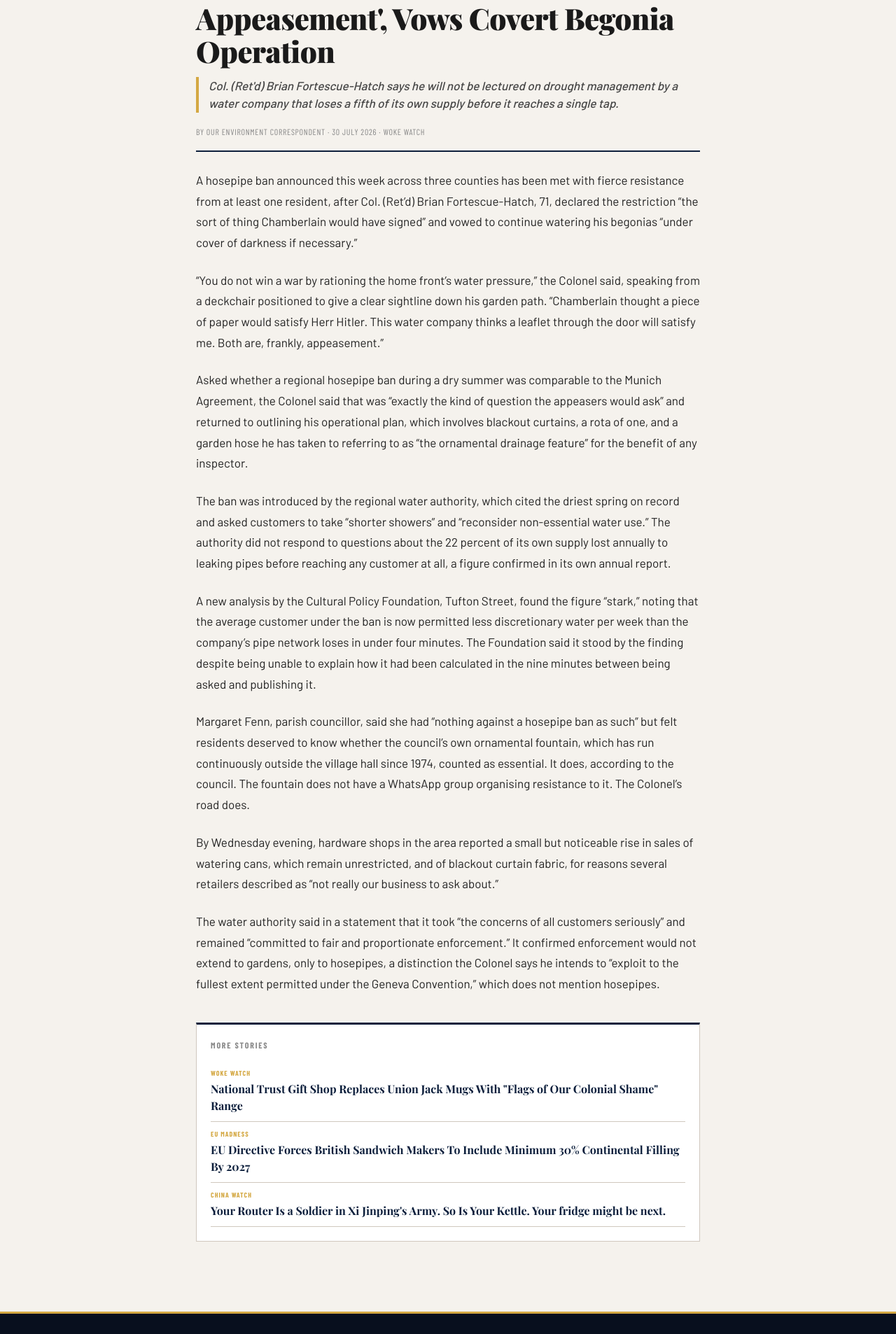
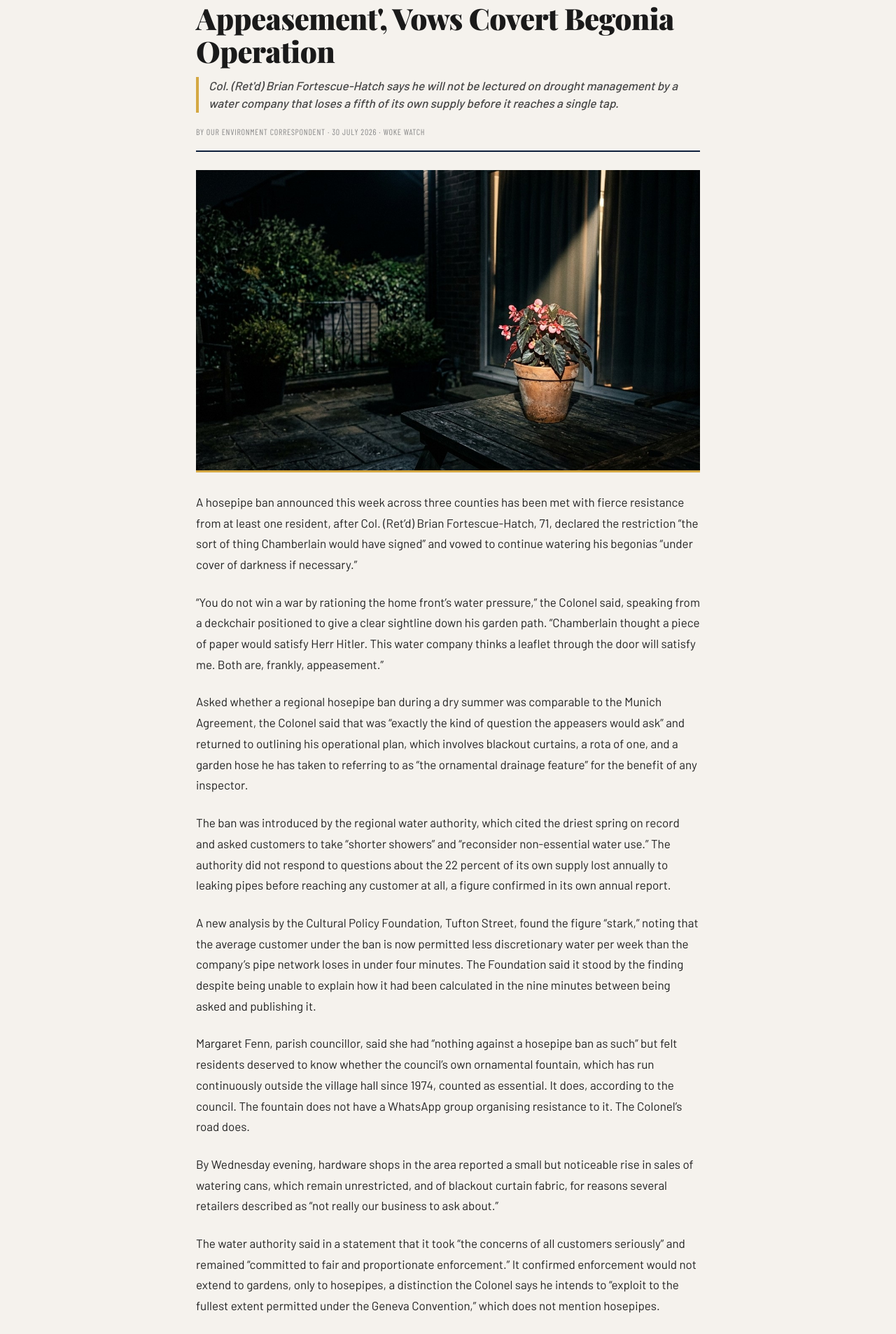
Before and after one commit to matt-palmer999/britishpatriots, a Jekyll site: the page built from _posts/2026-07-30-hosepipe-ban-colonel.md, in a window 1280 px wide. Shown: the part 423-2329 px from the top of the page at 70% size. Built offline with Jekyll 4.4.1, drawn with Linux system fonts in a browser that asks for light colours; some web fonts are replaced.

Commit message:
Update 2026-07-30-hosepipe-ban-colonel.md

```diff
--- a/_posts/2026-07-30-hosepipe-ban-colonel.md
+++ b/_posts/2026-07-30-hosepipe-ban-colonel.md
@@ -4,6 +4,7 @@ title: "Retired Colonel Brands Hosepipe Ban 'Chamberlain-Level Appeasement', Vow
 standfirst: "Col. (Ret'd) Brian Fortescue-Hatch says he will not be lectured on drought management by a water company that loses a fifth of its own supply before it reaches a single tap."
 category: Woke Watch
 author: Our Environment Correspondent
+image: /assets/images/begonia.jpg
 ---
 
 A hosepipe ban announced this week across three counties has been met with fierce resistance from at least one resident, after Col. (Ret'd) Brian Fortescue-Hatch, 71, declared the restriction "the sort of thing Chamberlain would have signed" and vowed to continue watering his begonias "under cover of darkness if necessary."
```
